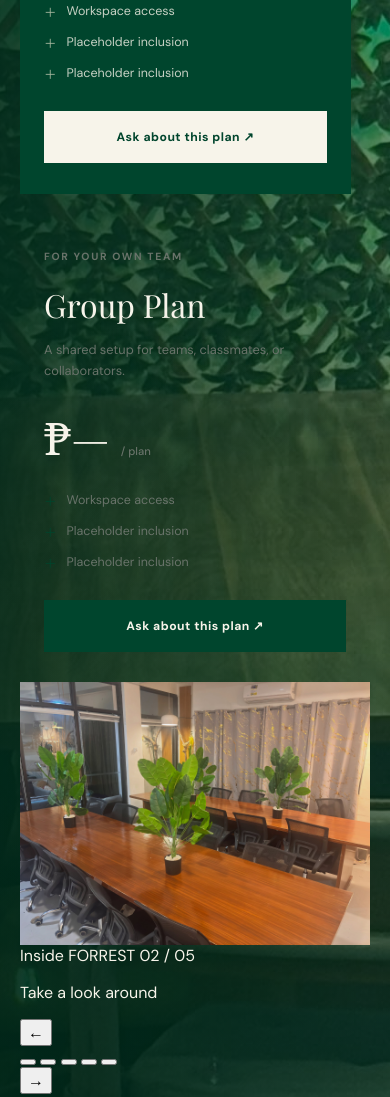
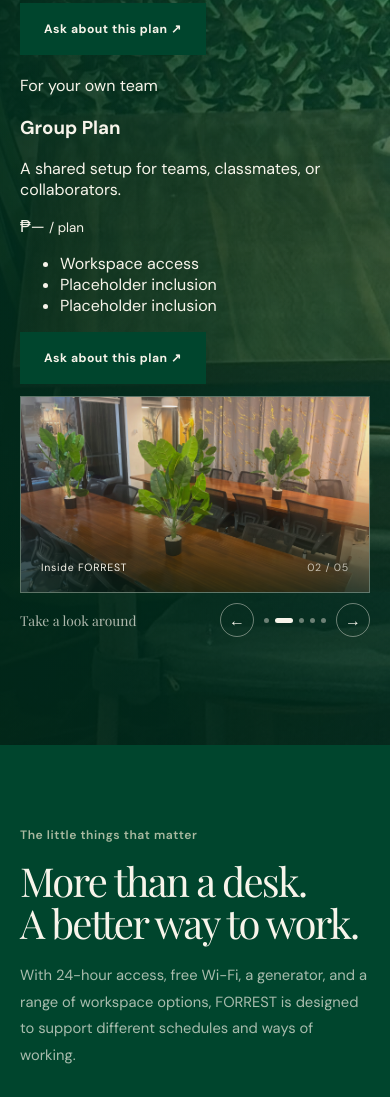
Before and after one commit to earlmacias2022-tech/Forrest-Co-working-Space, a plain HTML site: page index.html in a window 390 px wide. Shown: the part 835-1932 px from the top of the page. Drawn offline with nearby package versions, Linux system fonts and the light colour scheme.

Commit message:
Polish FORREST hero carousel and responsive styling

```diff
--- a/style.css
+++ b/style.css
@@ -50,21 +50,14 @@
         margin-inline: auto;
       }
       .eyebrow {
-        display: flex;
-        align-items: center;
-        gap: 12px;
+        display: inline-block;
         color: var(--green);
-        font-size: 0.68rem;
-        font-weight: 700;
-        letter-spacing: 0.18em;
-        text-transform: uppercase;
+        font-size: 0.76rem;
+        font-weight: 600;
+        letter-spacing: 0.045em;
+        text-transform: none;
       }
-      .eyebrow:before {
-        content: "";
-        width: 28px;
-        height: 1px;
-        background: var(--gold);
-      }
+      .eyebrow:before { content: none; }
       .section {
         padding: 112px 0;
       }
@@ -241,14 +234,8 @@
         position: absolute;
         inset: 0;
         background:
-          linear-gradient(
-            90deg,
-            rgba(0, 45, 29, 0.91) 0%,
-            rgba(0, 69, 45, 0.72) 48%,
-            rgba(0, 35, 23, 0.38) 100%
-          ),
-          url("assets/830027619_18007945910988482_3279781496728463373_n.jpg")
-            center/cover;
+          linear-gradient(90deg, rgba(0, 45, 29, 0.93) 0%, rgba(0, 69, 45, 0.76) 48%, rgba(0, 35, 23, 0.42) 100%),
+          url("assets/830027619_18007945910988482_3279781496728463373_n.jpg") center 64%/cover;
       }
       .hero:after {
         content: "";
@@ -261,20 +248,34 @@
       .hero-inner {
         position: relative;
         z-index: 1;
-        height: 100%;
+        min-height: 100%;
         display: flex;
         align-items: center;
       }
-      .hero-copy {
-        width: min(760px, 78%);
-        padding: 70px 0 90px;
+      .hero-layout {
+        width: 100%;
+        display: grid;
+        grid-template-columns: minmax(0, 1.08fr) minmax(300px, 0.72fr);
+        align-items: center;
+        gap: clamp(36px, 6vw, 86px);
+        padding: 54px 0 72px;
       }
-      .hero .eyebrow {
-        color: var(--sage);
-      }
-      .hero .eyebrow:before {
-        background: var(--gold);
-      }
+      .hero-copy { width: 100%; max-width: 690px; padding: 24px 0; }
+      .hero .eyebrow { color: var(--sage); }
+      .hero-carousel { width: 100%; max-width: 430px; justify-self: end; margin-top: 70px; }
+      .hero-carousel-frame { position: relative; aspect-ratio: 4 / 4.6; overflow: hidden; background: rgba(247,244,234,.12); border: 1px solid rgba(247,244,234,.28); }
+      .hero-carousel-image { position: absolute; inset: 0; width: 100%; height: 100%; object-fit: cover; transition: opacity .35s ease, transform .8s ease; }
+      .hero-carousel-frame:after { content: ""; position: absolute; inset: 45% 0 0; background: linear-gradient(0deg, rgba(0,28,18,.76), transparent); pointer-events: none; }
+      .hero-carousel-caption { position: absolute; z-index: 1; right: 20px; bottom: 18px; left: 20px; display: flex; justify-content: space-between; gap: 12px; color: var(--cream); font-size: .66rem; letter-spacing: .07em; }
+      .hero-carousel-count { color: rgba(247,244,234,.72); font-variant-numeric: tabular-nums; }
+      .hero-carousel-controls { display: flex; align-items: center; justify-content: space-between; gap: 18px; padding-top: 16px; }
+      .hero-carousel-controls p { margin: 0; color: rgba(247,244,234,.7); font: 400 .95rem var(--serif); }
+      .hero-carousel-buttons { display: flex; align-items: center; gap: 10px; }
+      .carousel-arrow { display: grid; width: 34px; height: 34px; place-items: center; border: 1px solid rgba(247,244,234,.42); border-radius: 50%; background: transparent; color: var(--cream); cursor: pointer; transition: background .2s, color .2s, border-color .2s; }
+      .carousel-arrow:hover { border-color: var(--cream); background: var(--cream); color: var(--green); }
+      .carousel-dots { display: flex; align-items: center; gap: 6px; }
+      .carousel-dot { width: 5px; height: 5px; padding: 0; border: 0; border-radius: 50%; background: rgba(247,244,234,.42); cursor: pointer; transition: width .2s, background .2s; }
+      .carousel-dot.is-active { width: 18px; border-radius: 8px; background: var(--cream); }
       .hero h1 {
         max-width: 720px;
         margin: 26px 0 25px;
@@ -480,94 +481,6 @@
       }
       .space-side .space-card-content h3 {
         font-size: 1.8rem;
-      }
-      /* Membership */
-      .membership-grid {
-        display: grid;
-        grid-template-columns: repeat(3, 1fr);
-        border-top: 1px solid rgba(0, 69, 45, 0.22);
-        border-bottom: 1px solid rgba(0, 69, 45, 0.22);
-      }
-      .plan {
-        padding: 34px 30px 38px;
-        border-right: 1px solid rgba(0, 69, 45, 0.18);
-      }
-      .plan:last-child {
-        border: 0;
-      }
-      .plan.featured {
-        background: var(--green);
-        color: var(--cream);
-      }
-      .plan-tag {
-        color: var(--muted);
-        font-size: 0.65rem;
-        font-weight: 700;
-        letter-spacing: 0.16em;
-        text-transform: uppercase;
-      }
-      .featured .plan-tag {
-        color: var(--sage);
-      }
-      .plan h3 {
-        margin: 18px 0 8px;
-        font: 400 2rem var(--serif);
-      }
-      .plan-desc {
-        min-height: 52px;
-        color: var(--muted);
-        font-size: 0.8rem;
-        line-height: 1.65;
-      }
-      .featured .plan-desc {
-        color: rgba(247, 244, 234, 0.7);
-      }
-      .plan-price {
-        margin: 26px 0 24px;
-        font: 400 2.8rem var(--serif);
-      }
-      .plan-price small {
-        font: 500 0.7rem var(--sans);
-        color: var(--muted);
-      }
-      .featured .plan-price small {
-        color: var(--sage);
-      }
-      .plan ul {
-        display: grid;
-        gap: 13px;
-        min-height: 130px;
-        margin: 0 0 28px;
-        padding: 0;
-        list-style: none;
-      }
-      .plan li {
-        display: flex;
-        gap: 10px;
-        font-size: 0.78rem;
-        color: var(--muted);
-      }
-      .plan li:before {
-        content: "＋";
-        color: var(--green);
-      }
-      .featured li {
-        color: rgba(247, 244, 234, 0.8);
-      }
-      .featured li:before {
-        color: var(--sage);
-      }
-      .plan .button {
-        width: 100%;
-      }
-      .featured .button {
-        background: var(--cream);
-        border-color: var(--cream);
-        color: var(--green);
-      }
-      .featured .button:hover {
-        background: transparent;
-        color: var(--cream);
       }
       /* Benefits */
       .benefits {
@@ -885,9 +798,10 @@
           left: 38%;
           opacity: 0.78;
         }
-        .hero-copy {
-          width: min(720px, 82%);
-        }
+        .hero-layout { grid-template-columns: minmax(0,1fr) minmax(250px,.78fr); gap: 28px; }
+        .hero-copy { width: 100%; }
+        .hero-carousel { margin-top: 45px; }
+        .hero h1 { font-size: clamp(3.6rem,7vw,5.7rem); }
         .about-grid {
           gap: 6%;
         }
@@ -984,25 +898,19 @@
         .hero:before {
           inset: 0;
           opacity: 1;
-          background-image:
-            linear-gradient(
-              90deg,
-              rgba(0, 45, 29, 0.88),
-              rgba(0, 69, 45, 0.52)
-            ),
-            url("assets/830027619_18007945910988482_3279781496728463373_n.jpg");
-          background-position: center;
+          background-image: linear-gradient(90deg, rgba(0,45,29,.91), rgba(0,69,45,.62)), url("assets/830027619_18007945910988482_3279781496728463373_n.jpg");
+          background-position: center 64%;
         }
         .hero:after {
           height: 45%;
         }
-        .hero-inner {
-          align-items: center;
-        }
-        .hero-copy {
-          width: 100%;
-          padding: 95px 0 120px;
-        }
+        .hero-inner { align-items: center; }
+        .hero-layout { grid-template-columns: 1fr; gap: 10px; padding: 32px 0 96px; }
+        .hero-copy { width: 100%; padding: 60px 0 12px; }
+        .hero-carousel { width: min(100%,390px); max-width: none; justify-self: start; margin: 12px 0 0; }
+        .hero-carousel-frame { aspect-ratio: 16 / 9; }
+        .hero-carousel-controls { padding-top: 10px; }
+        .hero-carousel-controls p { font-size: .86rem; }
         .hero h1 {
           font-size: clamp(3.7rem, 16vw, 5.8rem);
         }
@@ -1072,23 +980,6 @@
         .space-side .space-card {
           min-height: 300px;
         }
-        .membership-grid {
-          grid-template-columns: 1fr;
-        }
-        .plan {
-          padding: 30px 24px;
-          border-right: 0;
-          border-bottom: 1px solid rgba(0, 69, 45, 0.18);
-        }
-        .plan:last-child {
-          border-bottom: 0;
-        }
-        .plan-desc {
-          min-height: 0;
-        }
-        .plan ul {
-          min-height: 0;
-        }
         .benefit-grid {
           grid-template-columns: 1fr 1fr;
           gap: 20px 16px;
```
